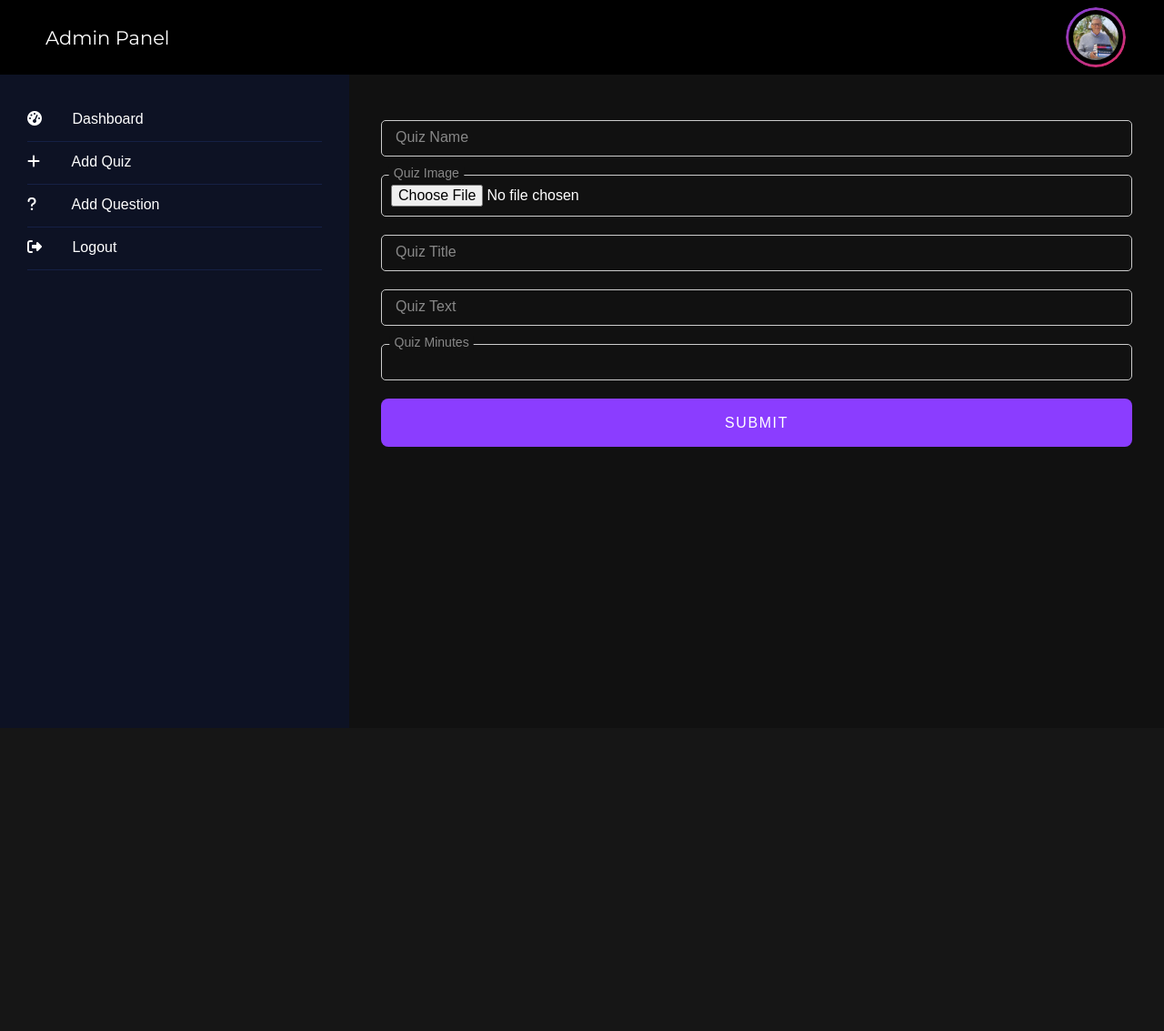
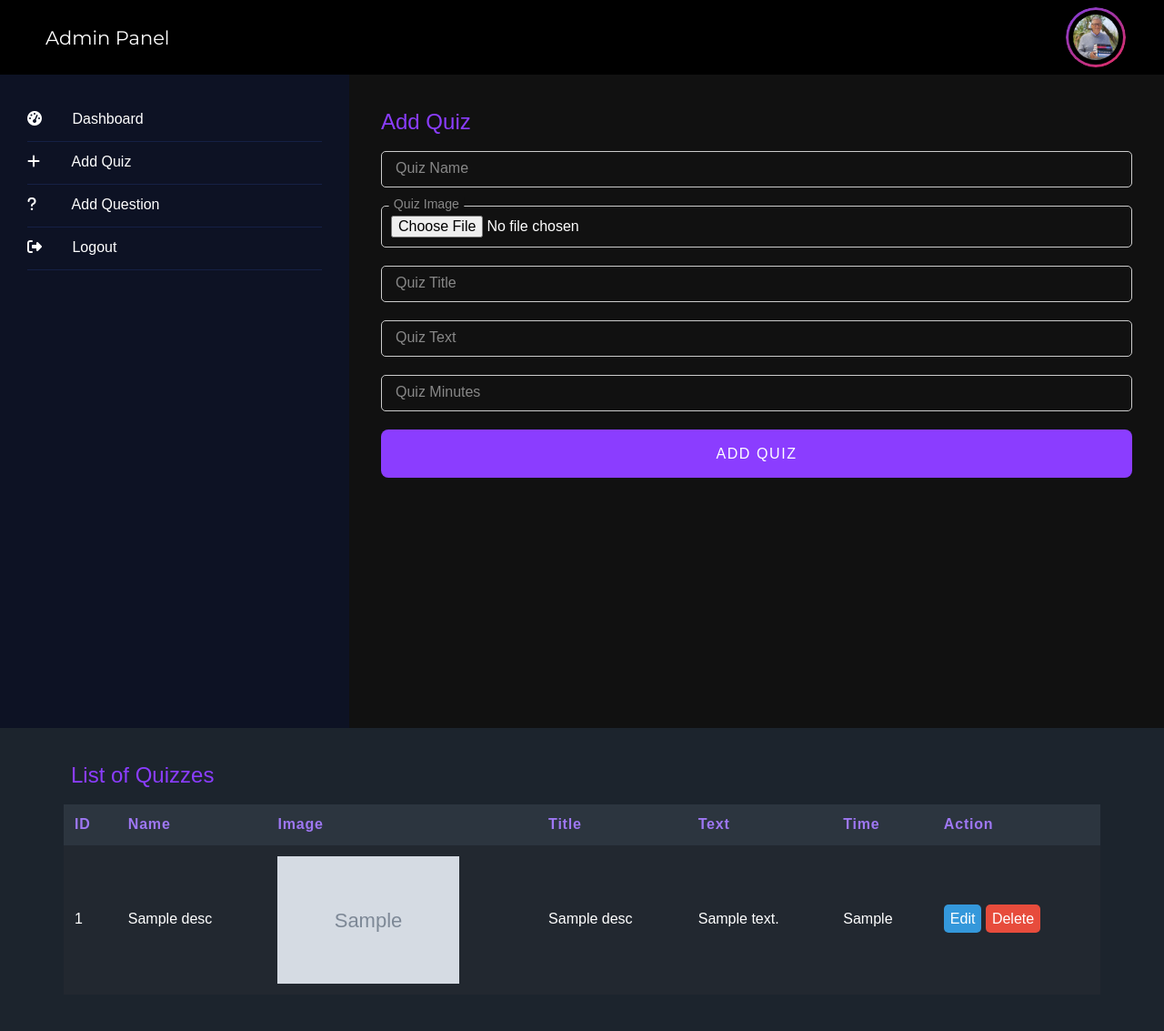
Before and after one commit to 7Guitarist/quizphp, a PHP site: page /components/add-quiz.php in a window 1280 px wide. Shown: the whole page at 91% size. Before the commit the page ends 800 px from the top, so only its background shows below. Run offline with PHP 8.4, Linux system fonts and the light colour scheme; tables that the repository leaves empty or names only in its code hold one stand-in row (values such as "Sample post"); grey boxes marked "Sample" are stand-in pictures; some libraries are stand-ins or nearby versions.

Commit message:
First commit

```diff
--- a/components/add-quiz.php
+++ b/components/add-quiz.php
@@ -8,6 +8,9 @@ include 'connection.php';
     include 'admin-panel.php';
     ?>
   <div class="admin-add-quiz">
+    <div class="aaq-text">
+      <h2 class="aa-title">Add Quiz</h2>
+    </div>
     <form
       name="add-quiz"
       action=""
@@ -38,14 +41,82 @@ include 'connection.php';
           <label for="qtext">Quiz Text</label>
         </div>
         <div class="add-quiz-container">
-        <input type="number" id="qnum" name="qnum" step="1" required />
+          <input type="number" id="qnum" name="qnum" step="1" placeholder=" " required />
           <label for="qnum">Quiz Minutes</label>
         </div>
         <div class="add-quiz-btn">
-        <input type="submit" name="submit" value="Submit" class="btn-submit" />
+          <input type="submit" name="submit" value="Add Quiz" class="btn-submit" />
         </div>
     </form>
+  </div>
+</div>  <!-- end admin -->
+<div class="add-quiz-item">
+  <div class="quiz-list">
+    <h2 class="aa-title">List of Quizzes</h2>
+    <table class="table">
+      <thead>
+        <tr class="t-head">
+            <th>ID</th>
+            <th>Name</th>
+            <th>Image</th>
+            <th>Title</th>
+            <th class="text1">Text</th>
+            <th>Time</th>
+            <th>Action</th>
+        </tr>
+      </thead>
+      <tbody>
+        <?php $res=mysqli_query($con,"select * from quiz_desc");
+         $res = mysqli_query($con,"select * from quiz_desc"); ?>
+        <?php while($row=mysqli_fetch_array($res)){?>
+          <tr>
+            <td><?php echo $row['quiz_id'] ?></td>
+            <td><?php echo $row["quiz_name"] ?></td>
+            <td><img src="../<?php echo $row["quiz_picture"] ?>" alt="<?php echo $row["quiz_name"] ?> Image" /></td>
+            <td><?php echo $row["quiz_title"] ?></td>
+            <td><?php echo $row["quiz_text"] ?></td>
+            <td><?php echo $row["quiz_mins"] ?></td>
+            <td><div class="action">
+              <a href="#" class="edit">Edit</a>
+              <a href="#" class="delete">Delete</a>
+            </div></td>
+          </tr>
+
+        <?php }?>
+
+      </tbody>
+    </table>
   </div>
 </div>
 </body>
 </html>
+
+<?php
+  if(isset($_POST['submit'])) {
+
+
+    $tm=md5(time());
+    $qimage = $_FILES['qimage']['name'];
+    $destination = "../images/".$tm.$qimage; // to upload
+    $destination_db = "images/".$tm.$qimage; // to db
+    move_uploaded_file($_FILES['qimage']['tmp_name'],$destination);
+
+    mysqli_query($con,"insert into quiz_desc values(NULL,'$_POST[qname]','$destination_db', '$_POST[qtitle]','$_POST[qtext]','$_POST[qnum]')") or die(mysql_error($con));
+
+    // echo "<pre>";
+    // print_r($_FILES['qimage']);
+    // echo "</pre>";
+    // $img_name = $_FILES['qimage']['name'];
+    // $img_size = $_FILES['qimage']['size'];
+    // $tmp_name = $_FILES['qimage']['tmp_name'];
+    // $error = $_FILES['qimage']['error'];
+
+    // if($error === 0){
+    //   $img_ex = pathinfo($img_name, PATHINFO_EXTENSION);
+    //   echo($img_ex);
+    // } else {
+    //   $em = "Unknown error occured!";
+    //   header("Location: index.php?error=$em");
+    // }
+  }
+?>
--- a/components/admin-panel.php
+++ b/components/admin-panel.php
@@ -1,8 +1,8 @@
 <div class="admin-panel">
     <div class="admin-nav">
-      <a href="#"><span class="fas fa-tachometer-alt"></span> Dashboard</a>
+      <a href="dashboard.php"><span class="fas fa-tachometer-alt"></span> Dashboard</a>
       <a href="add-quiz.php"><span class="fas fa-plus"></span> Add Quiz</a>
-      <a href="#"><span class="fas fa-question"></span> Add Question</a>
-      <a href="#"><span class="fas fa-sign-out-alt"></span> Logout</a>
+      <a href="add-question.php"><span class="fas fa-question"></span> Add Question</a>
+      <a href="admin-login.php"><span class="fas fa-sign-out-alt"></span> Logout</a>
     </div>
   </div>
--- a/styles.css
+++ b/styles.css
@@ -903,8 +903,13 @@ body.admin-login .header-right {
 /* #endregion userheader */
 
 /* #region card */
+.user-wrapper {
+  display: grid;
+  grid-template-columns: repeat(auto-fit, minmax(370px, 1fr));
+  gap: 32px;
+}
 .card {
-  max-width: 350px;
+  /* max-width: 350px; */
   background: #12172a;
   border-radius: 8px;
   border: 1px solid rgb(38 43 66);
@@ -918,6 +923,7 @@ body.admin-login .header-right {
 
 .card-img {
   height: 196px;
+  overflow: hidden;
 }
 
 .card-desc {
@@ -1017,3 +1023,111 @@ body.user {
   width: 100%;
 }
 /* #endregion admin */
+
+/* #region add quiz */
+.admin-add-quiz .aa-title,
+.add-quiz-item .aa-title {
+  font-size: 24px;
+  margin-bottom: 10px;
+  padding: 0 35px;
+  color: var(--clr-primary);
+}
+
+.add-quiz-item .aa-title {
+  padding: 0;
+  padding-left: 8px;
+}
+
+.admin-add-quiz .aa-title,
+.add-quiz-item .aa-title {
+  font-size: 24px;
+  margin-bottom: 10px;
+}
+/*
+
+.add-quiz-item {
+  background: #1c242d;
+}
+.quiz-list {
+  color: #fff;
+  max-width: 1180px;
+  margin: 0 auto;
+  padding: 40px 20px;
+}
+.table {
+  text-align: left;
+}
+
+.t-head {
+} */
+
+.add-quiz-item {
+  background: #1c242d;
+}
+
+.table img {
+  max-width: 200px;
+  height: 140px;
+  object-fit: cover;
+}
+
+.quiz-list {
+  color: #fff;
+  max-width: 1180px;
+  margin: 0 auto;
+  padding: 40px 20px;
+}
+
+.table {
+  width: 100%;
+  border-collapse: collapse;
+  margin-top: 20px;
+}
+
+.table th,
+.table td {
+  padding: 12px;
+  max-width: 250px;
+  text-align: left;
+  vertical-align: middle;
+  line-height: 1.3;
+}
+
+.table th {
+  background-color: #2c353f;
+  color: #fff;
+  font-weight: bold;
+  color: var(--clr-secondary);
+  letter-spacing: 0.05em;
+}
+
+.t-head {
+  font-size: 16px;
+}
+
+.action a {
+  border-radius: 5px;
+  text-decoration: none;
+  color: #fff;
+  padding: 7px;
+}
+
+.action a.edit {
+  background: #3498db;
+}
+.action a.delete {
+  background: #e74c3c;
+}
+
+.action a:hover {
+  text-decoration: underline;
+}
+
+.table tbody tr:nth-child(even) {
+  background-color: #28303b; /* Even rows color */
+}
+
+.table tbody tr:nth-child(odd) {
+  background-color: #222830; /* Odd rows color */
+}
+/* #endregion add quiz */
```
Also changed, not shown: components/add-question.php (added, +15 -0 lines), components/admin-login.php (+24 -13 lines), components/dashboard.php (added, +15 -0 lines), components/user.php (+19 -1 lines), playground.php (+48 -42 lines), images/5e9a87d9408940b4a889ec91d18a4d88pexels-josh-hild-2422497.jpg (added), images/bb644451b484b56472f96426d1b1caf8bridge.jpg (added), images/bb9df30b466700291cfc03f16fd704bcpexels-josh-hild-2422497.jpg (added). Lines whose indentation alone changed are shown as unchanged.
